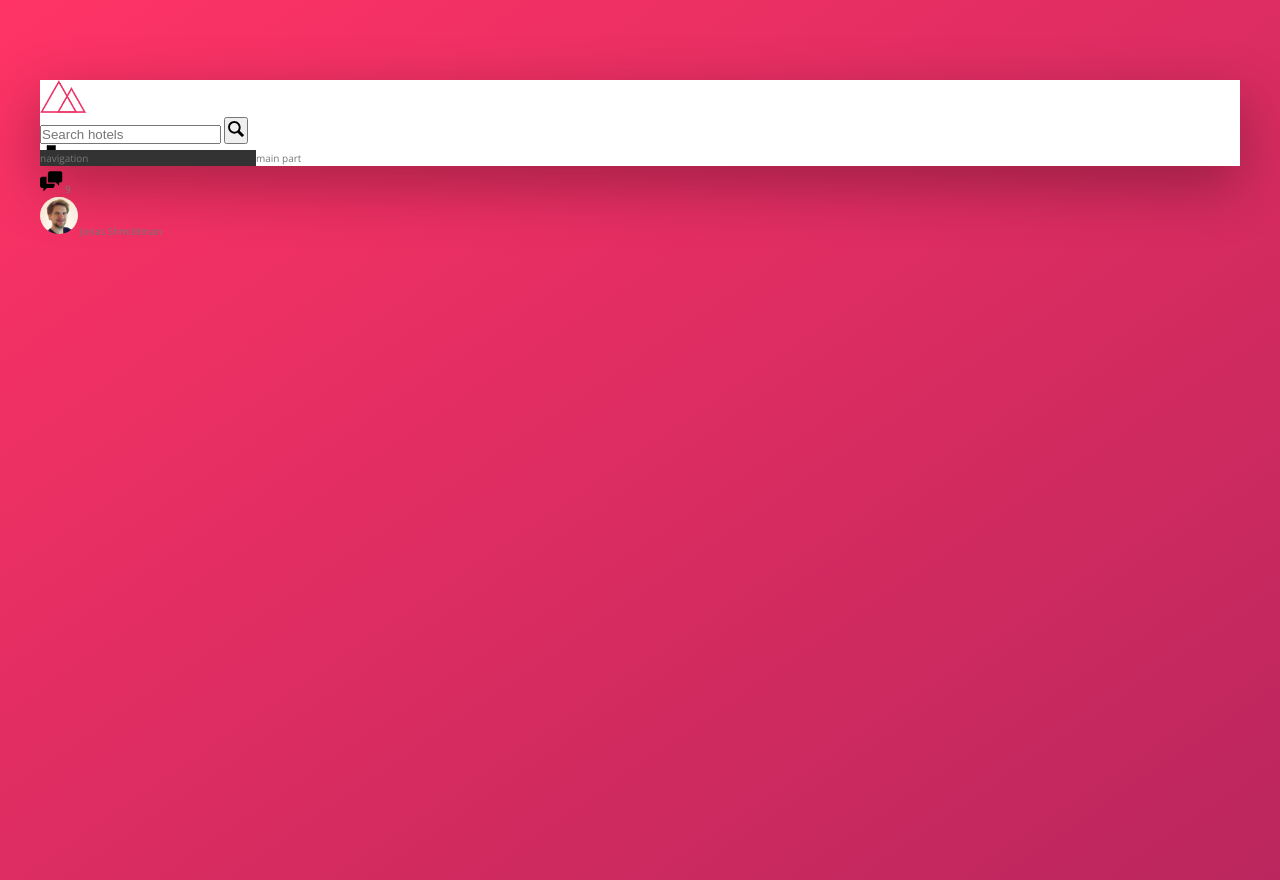
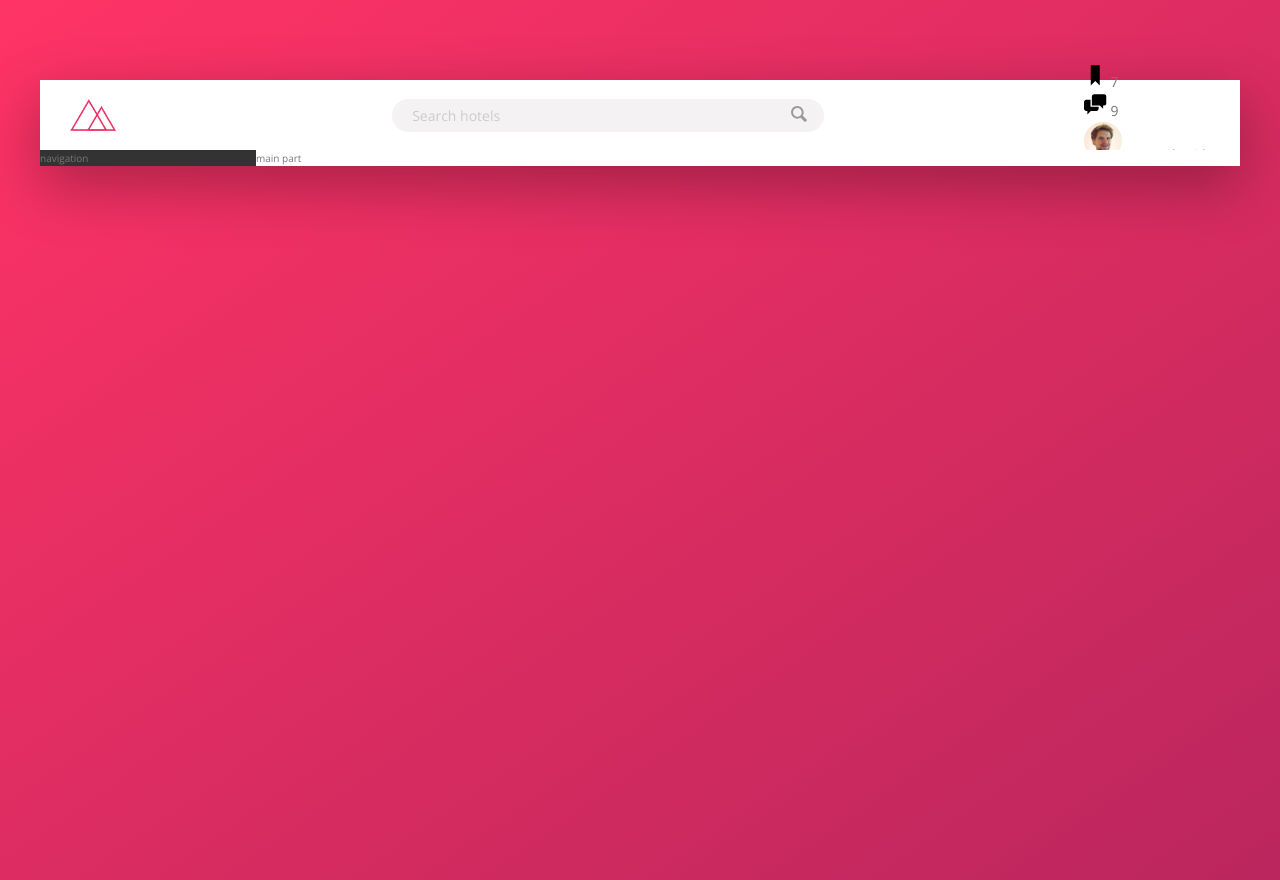
Before and after one commit to front-end-code/trillo, a website: page index.html in a window 1280 px wide. Drawn offline with nearby package versions, Linux system fonts and the light colour scheme.

Commit message:
header - part 2

```diff
--- a/sass/_components.scss
+++ b/sass/_components.scss
@@ -1,16 +1,55 @@
 .logo {
     height: 3.25rem;
+    margin-left: 3rem;
 }
 .search {
+    flex: 0 0 40%;
+    display: flex;
+    align-items: center;
+    justify-content: center;
+
     &__input {
+        font-family: inherit;
+        font-size: inherit;
+        color: inherit;
+        background-color: var(--color-grey-light-2);
+        border: none;
+        padding: .7rem 2rem;
+        border-radius: 100px;
+        margin-right: -3.5rem;
+        width: 90%;
+        transition: width .2s;
 
+        &:focus {
+            outline: none;
+            width: 100%;
+            background-color: var(--color-grey-light-3);
+        }
+
+        &::-webkit-input-placeholder {
+            font-weight: 100;
+            color: var(--color-grey-light-4);
+        }
+    }
+    &__input:focus + &__button {
+        background-color: var(--color-grey-light-3);
     }
     &__button {
+        border: none;
+        background-color: var(--color-grey-light-2);
+        transition: all .2s;
 
+        &:focus {
+            outline: none;
+        }
+        &:active {
+            transform: translateY(2px);
+        }
     }
     &__icon {
         width: 2rem;
         height: 2rem;
+        fill: var(--color-grey-dark-3);
     }
 }
 .user-nav {
--- a/sass/_layout.scss
+++ b/sass/_layout.scss
@@ -5,9 +5,13 @@
     box-shadow: var(--shadow-dark);
 }
 .header {
+    font-size: 1.4rem;
     height: 7rem;
     background-color: var(--color-white);
     border-bottom: var(--color-grey-light-2);
+    display: flex;
+    justify-content: space-between;
+    align-items: center;
 }
 .content {
     display: flex;
```
Also changed, not shown: index.html (+4 -0 lines), css/style.css.
